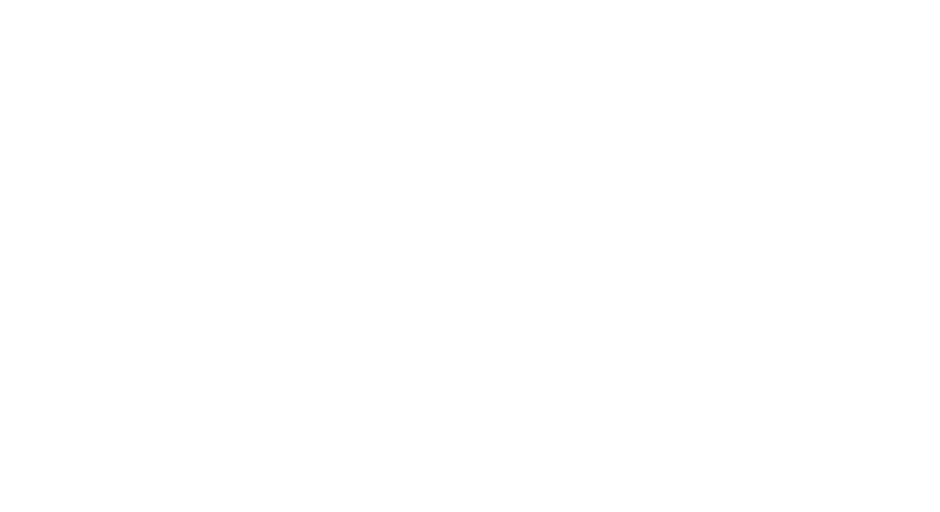
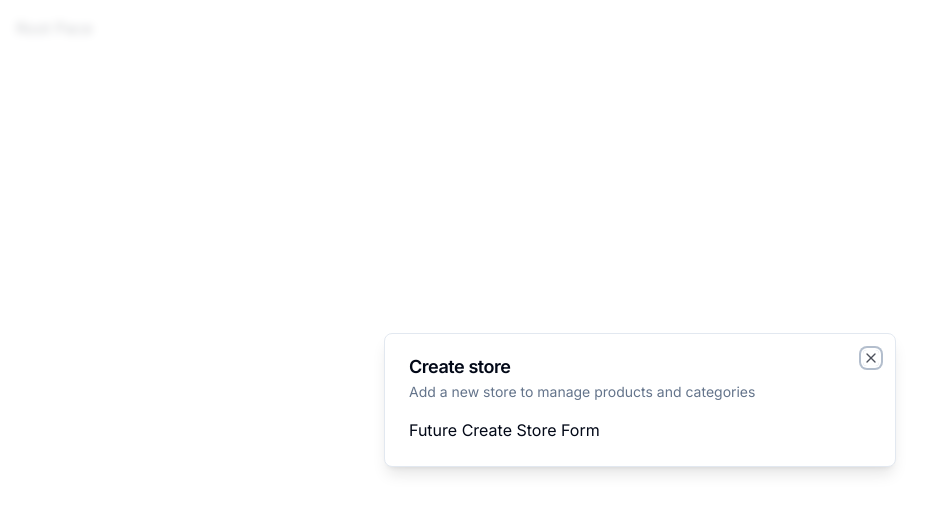
Before and after one commit to usererdem/ecommerce-admin, a Next.js app: page / in a window 1280 px wide. Shown: the top 512 px of the page, without its empty margins (0-940 px from the left). Built offline with nearby package versions, Linux system fonts and the light colour scheme.

Commit message:
feat: added reusable modal component

```diff
--- a/app/(root)/page.tsx
+++ b/app/(root)/page.tsx
@@ -1,11 +1,20 @@
-import { UserButton } from "@clerk/nextjs";
+"use client";
+
+import { useEffect } from "react";
+
+import { useStoreModal } from "@/hooks/use-store-modal";
 
 const SetupPage = () => {
-  return (
-    <div>
-      <UserButton afterSignOutUrl='/' />
-    </div>
-  );
+  const onOpen = useStoreModal((state) => state.onOpen);
+  const isOpen = useStoreModal((state) => state.isOpen);
+
+  useEffect(() => {
+    if (!isOpen) {
+      onOpen();
+    }
+  }, [isOpen, onOpen]);
+
+  return <div className='p-4'>Root Pace</div>;
 };
 
 export default SetupPage;
--- a/app/layout.tsx
+++ b/app/layout.tsx
@@ -1,11 +1,13 @@
-import "./globals.css";
-import type { Metadata } from "next";
 import { Inter } from "next/font/google";
 import { ClerkProvider } from "@clerk/nextjs";
 
+import { ModalProvider } from "@/providers/modal-provider";
+
+import "./globals.css";
+
 const inter = Inter({ subsets: ["latin"] });
 
-export const metadata: Metadata = {
+export const metadata = {
   title: "Admin Dashboard",
   description: "Admin Dashboard",
 };
@@ -18,7 +20,10 @@
   return (
     <ClerkProvider>
       <html lang='en'>
-        <body className={inter.className}>{children}</body>
+        <body className={inter.className}>
+          <ModalProvider />
+          {children}
+        </body>
       </html>
     </ClerkProvider>
   );
--- /dev/null
+++ b/components/modals/store-modal.tsx
@@ -0,0 +1,18 @@
+"use client";
+
+import { useStoreModal } from "@/hooks/use-store-modal";
+import { Modal } from "@/components/ui/modal";
+
+export const StoreModal = () => {
+  const storeModal = useStoreModal();
+
+  return (
+    <Modal
+      title='Create store'
+      description='Add a new store to manage products and categories'
+      isOpen={storeModal.isOpen}
+      onClose={storeModal.onClose}>
+      Future Create Store Form
+    </Modal>
+  );
+};
--- /dev/null
+++ b/components/ui/dialog.tsx
@@ -0,0 +1,123 @@
+"use client"
+
+import * as React from "react"
+import * as DialogPrimitive from "@radix-ui/react-dialog"
+import { X } from "lucide-react"
+
+import { cn } from "@/lib/utils"
+
+const Dialog = DialogPrimitive.Root
+
+const DialogTrigger = DialogPrimitive.Trigger
+
+const DialogPortal = ({
+  className,
+  ...props
+}: DialogPrimitive.DialogPortalProps) => (
+  <DialogPrimitive.Portal className={cn(className)} {...props} />
+)
+DialogPortal.displayName = DialogPrimitive.Portal.displayName
+
+const DialogOverlay = React.forwardRef<
+  React.ElementRef<typeof DialogPrimitive.Overlay>,
+  React.ComponentPropsWithoutRef<typeof DialogPrimitive.Overlay>
+>(({ className, ...props }, ref) => (
+  <DialogPrimitive.Overlay
+    ref={ref}
+    className={cn(
+      "fixed inset-0 z-50 bg-background/80 backdrop-blur-sm data-[state=open]:animate-in data-[state=closed]:animate-out data-[state=closed]:fade-out-0 data-[state=open]:fade-in-0",
+      className
+    )}
+    {...props}
+  />
+))
+DialogOverlay.displayName = DialogPrimitive.Overlay.displayName
+
+const DialogContent = React.forwardRef<
+  React.ElementRef<typeof DialogPrimitive.Content>,
+  React.ComponentPropsWithoutRef<typeof DialogPrimitive.Content>
+>(({ className, children, ...props }, ref) => (
+  <DialogPortal>
+    <DialogOverlay />
+    <DialogPrimitive.Content
+      ref={ref}
+      className={cn(
+        "fixed left-[50%] top-[50%] z-50 grid w-full max-w-lg translate-x-[-50%] translate-y-[-50%] gap-4 border bg-background p-6 shadow-lg duration-200 data-[state=open]:animate-in data-[state=closed]:animate-out data-[state=closed]:fade-out-0 data-[state=open]:fade-in-0 data-[state=closed]:zoom-out-95 data-[state=open]:zoom-in-95 data-[state=closed]:slide-out-to-left-1/2 data-[state=closed]:slide-out-to-top-[48%] data-[state=open]:slide-in-from-left-1/2 data-[state=open]:slide-in-from-top-[48%] sm:rounded-lg md:w-full",
+        className
+      )}
+      {...props}
+    >
+      {children}
+      <DialogPrimitive.Close className="absolute right-4 top-4 rounded-sm opacity-70 ring-offset-background transition-opacity hover:opacity-100 focus:outline-none focus:ring-2 focus:ring-ring focus:ring-offset-2 disabled:pointer-events-none data-[state=open]:bg-accent data-[state=open]:text-muted-foreground">
+        <X className="h-4 w-4" />
+        <span className="sr-only">Close</span>
+      </DialogPrimitive.Close>
+    </DialogPrimitive.Content>
+  </DialogPortal>
+))
+DialogContent.displayName = DialogPrimitive.Content.displayName
+
+const DialogHeader = ({
+  className,
+  ...props
+}: React.HTMLAttributes<HTMLDivElement>) => (
+  <div
+    className={cn(
+      "flex flex-col space-y-1.5 text-center sm:text-left",
+      className
+    )}
+    {...props}
+  />
+)
+DialogHeader.displayName = "DialogHeader"
+
+const DialogFooter = ({
+  className,
+  ...props
+}: React.HTMLAttributes<HTMLDivElement>) => (
+  <div
+    className={cn(
+      "flex flex-col-reverse sm:flex-row sm:justify-end sm:space-x-2",
+      className
+    )}
+    {...props}
+  />
+)
+DialogFooter.displayName = "DialogFooter"
+
+const DialogTitle = React.forwardRef<
+  React.ElementRef<typeof DialogPrimitive.Title>,
+  React.ComponentPropsWithoutRef<typeof DialogPrimitive.Title>
+>(({ className, ...props }, ref) => (
+  <DialogPrimitive.Title
+    ref={ref}
+    className={cn(
+      "text-lg font-semibold leading-none tracking-tight",
+      className
+    )}
+    {...props}
+  />
+))
+DialogTitle.displayName = DialogPrimitive.Title.displayName
+
+const DialogDescription = React.forwardRef<
+  React.ElementRef<typeof DialogPrimitive.Description>,
+  React.ComponentPropsWithoutRef<typeof DialogPrimitive.Description>
+>(({ className, ...props }, ref) => (
+  <DialogPrimitive.Description
+    ref={ref}
+    className={cn("text-sm text-muted-foreground", className)}
+    {...props}
+  />
+))
+DialogDescription.displayName = DialogPrimitive.Description.displayName
+
+export {
+  Dialog,
+  DialogTrigger,
+  DialogContent,
+  DialogHeader,
+  DialogFooter,
+  DialogTitle,
+  DialogDescription,
+}
--- /dev/null
+++ b/components/ui/modal.tsx
@@ -0,0 +1,43 @@
+"use client";
+
+import {
+  Dialog,
+  DialogContent,
+  DialogDescription,
+  DialogHeader,
+  DialogTitle,
+} from "@/components/ui/dialog";
+
+interface ModalProps {
+  title: string;
+  description: string;
+  isOpen: boolean;
+  onClose: () => void;
+  children?: React.ReactNode;
+}
+
+export const Modal: React.FC<ModalProps> = ({
+  title,
+  description,
+  isOpen,
+  onClose,
+  children,
+}) => {
+  const onChange = (open: boolean) => {
+    if (!open) {
+      onClose();
+    }
+  };
+
+  return (
+    <Dialog open={isOpen} onOpenChange={onChange}>
+      <DialogContent>
+        <DialogHeader>
+          <DialogTitle>{title}</DialogTitle>
+          <DialogDescription>{description}</DialogDescription>
+        </DialogHeader>
+        <div>{children}</div>
+      </DialogContent>
+    </Dialog>
+  );
+};
--- /dev/null
+++ b/hooks/use-store-modal.tsx
@@ -0,0 +1,13 @@
+import { create } from "zustand";
+
+interface useStoreModalStore {
+  isOpen: boolean;
+  onOpen: () => void;
+  onClose: () => void;
+}
+
+export const useStoreModal = create<useStoreModalStore>((set) => ({
+  isOpen: false,
+  onOpen: () => set({ isOpen: true }),
+  onClose: () => set({ isOpen: false }),
+}));
--- a/package.json
+++ b/package.json
@@ -10,6 +10,7 @@
   },
   "dependencies": {
     "@clerk/nextjs": "^4.22.0",
+    "@radix-ui/react-dialog": "^1.0.4",
     "@radix-ui/react-slot": "^1.0.2",
     "@types/node": "20.4.0",
     "@types/react": "18.2.14",
@@ -27,6 +28,7 @@
     "tailwind-merge": "^1.13.2",
     "tailwindcss": "3.3.2",
     "tailwindcss-animate": "^1.0.6",
-    "typescript": "5.1.6"
+    "typescript": "5.1.6",
+    "zustand": "^4.3.9"
   }
 }
--- /dev/null
+++ b/providers/modal-provider.tsx
@@ -0,0 +1,23 @@
+"use client";
+
+import { useEffect, useState } from "react";
+
+import { StoreModal } from "@/components/modals/store-modal";
+
+export const ModalProvider = () => {
+  const [isMounted, setIsMounted] = useState(false);
+
+  useEffect(() => {
+    setIsMounted(true);
+  }, []);
+
+  if (!isMounted) {
+    return null;
+  }
+
+  return (
+    <>
+      <StoreModal />
+    </>
+  );
+};
```
Also changed, not shown: 1 other file (tests, documents, lock files or other folders).
